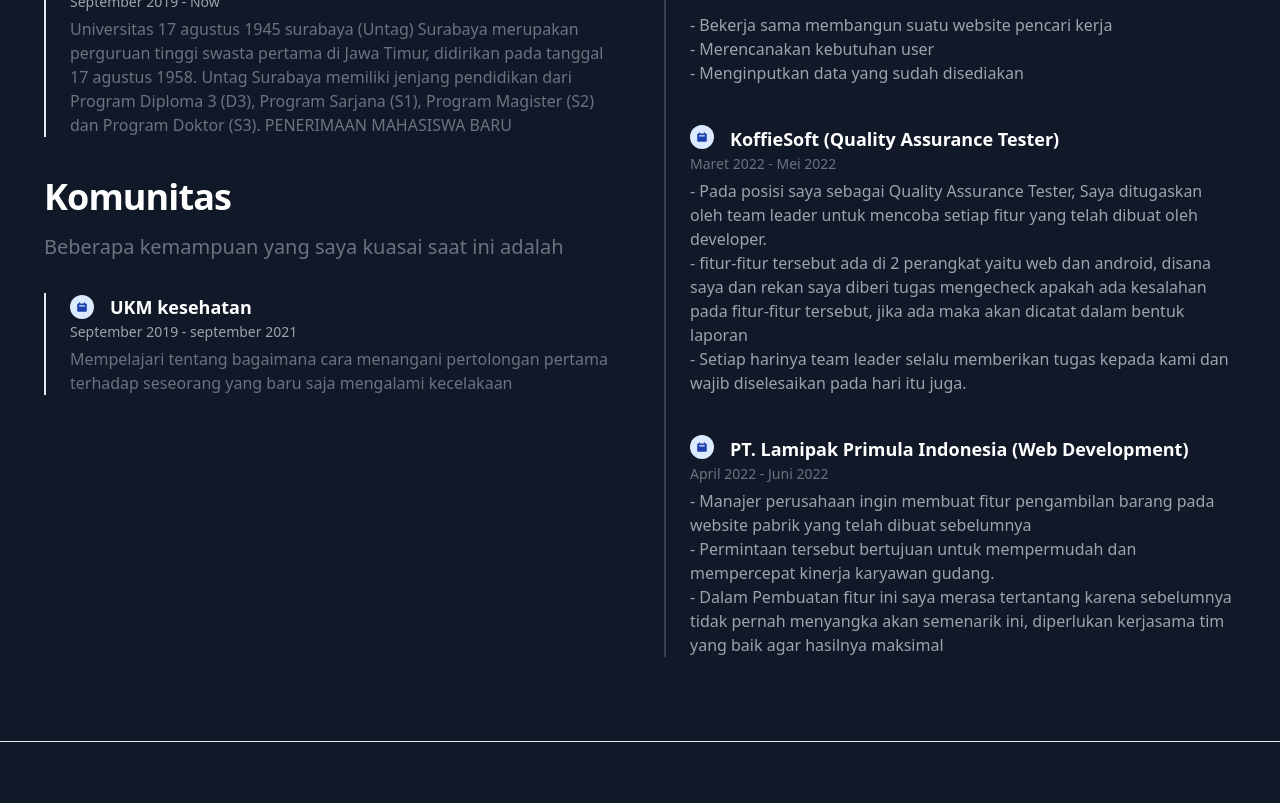
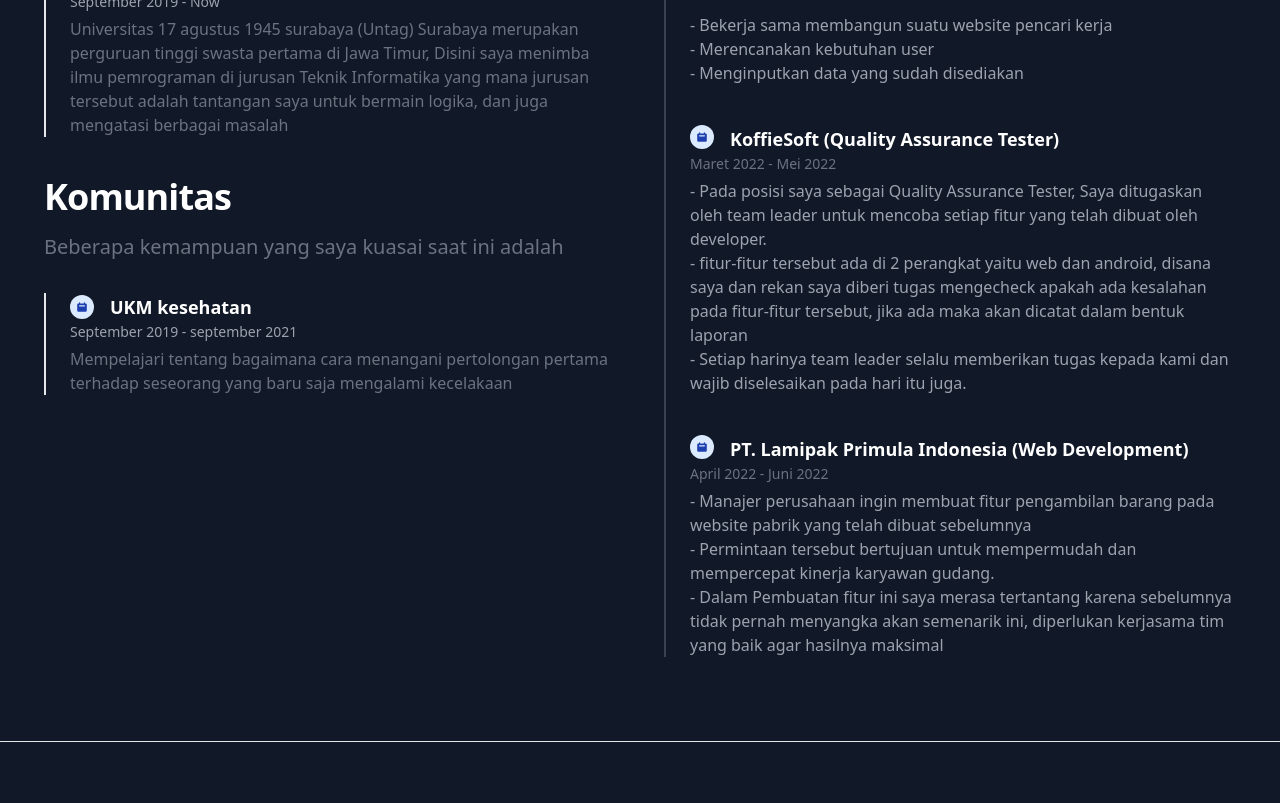
Before and after one commit to gabrielaprilyan/gabrielaprilyan, a plain HTML site: page index.html in a window 1280 px wide. Shown: the part 1251-2054 px from the top of the page. Drawn offline with nearby package versions, Linux system fonts and the light colour scheme; some packages are replaced by stand-ins of ours; a script that the page names is missing.

Commit message:
perubahan pada edukasi

```diff
--- a/index.html
+++ b/index.html
@@ -150,9 +150,8 @@
               <time class="block mb-2 text-sm font-normal leading-none text-gray-400 dark:text-gray-500">
                 September 2019 - Now</time>
               <p class="mb-4 text-base font-normal text-gray-500 dark:text-gray-400">Universitas 17 agustus 1945
-                surabaya (Untag) Surabaya merupakan perguruan tinggi swasta pertama di Jawa Timur, didirikan pada
-                tanggal 17 agustus 1958. Untag Surabaya memiliki jenjang pendidikan dari Program Diploma 3 (D3), Program
-                Sarjana (S1), Program Magister (S2) dan Program Doktor (S3). PENERIMAAN MAHASISWA BARU
+                surabaya (Untag) Surabaya merupakan perguruan tinggi swasta pertama di Jawa Timur, Disini saya menimba ilmu
+                pemrograman di jurusan Teknik Informatika yang mana jurusan tersebut adalah tantangan saya untuk bermain logika, dan juga mengatasi berbagai masalah
               </p>
             </li>
           </ol>
```
